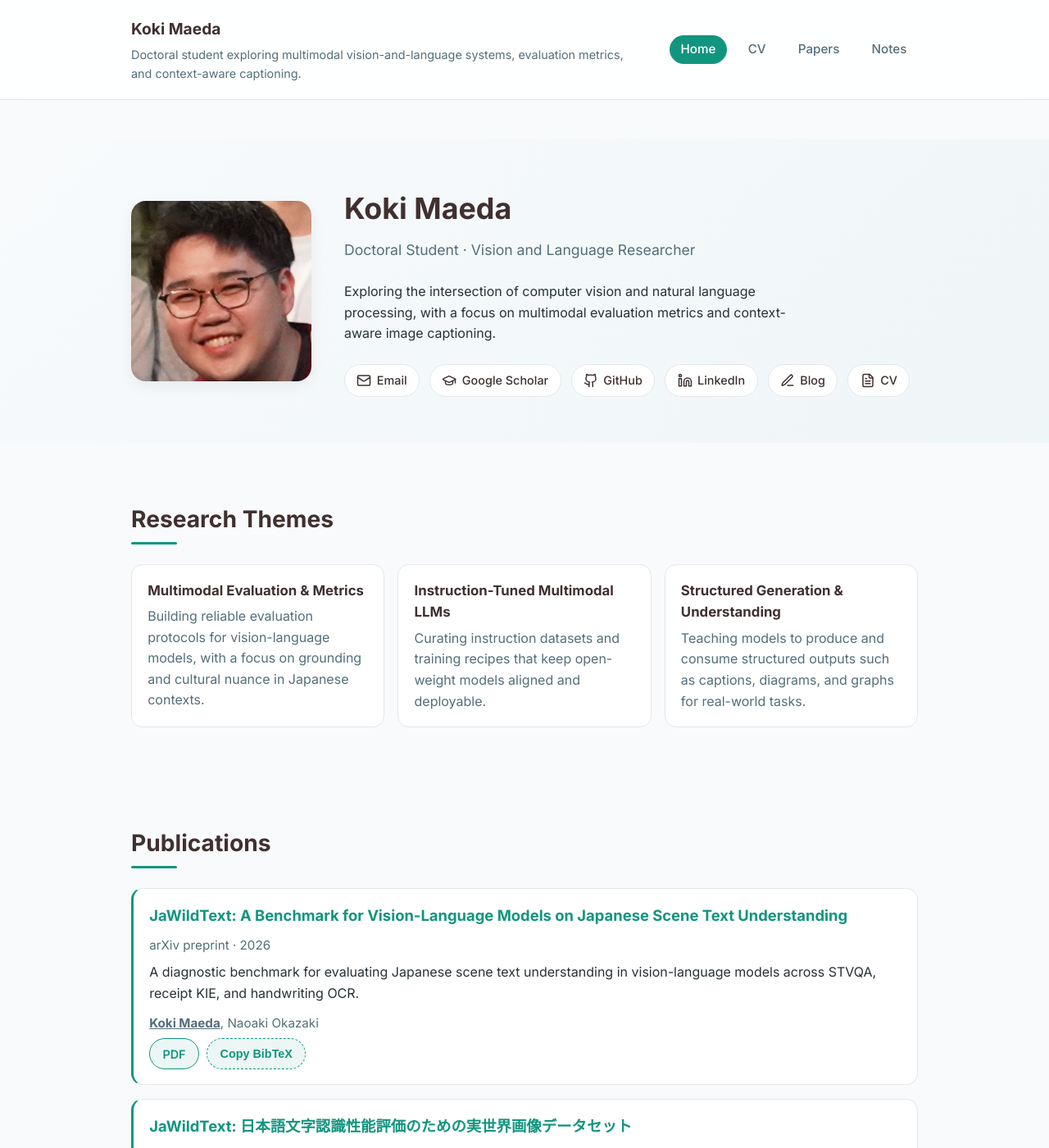
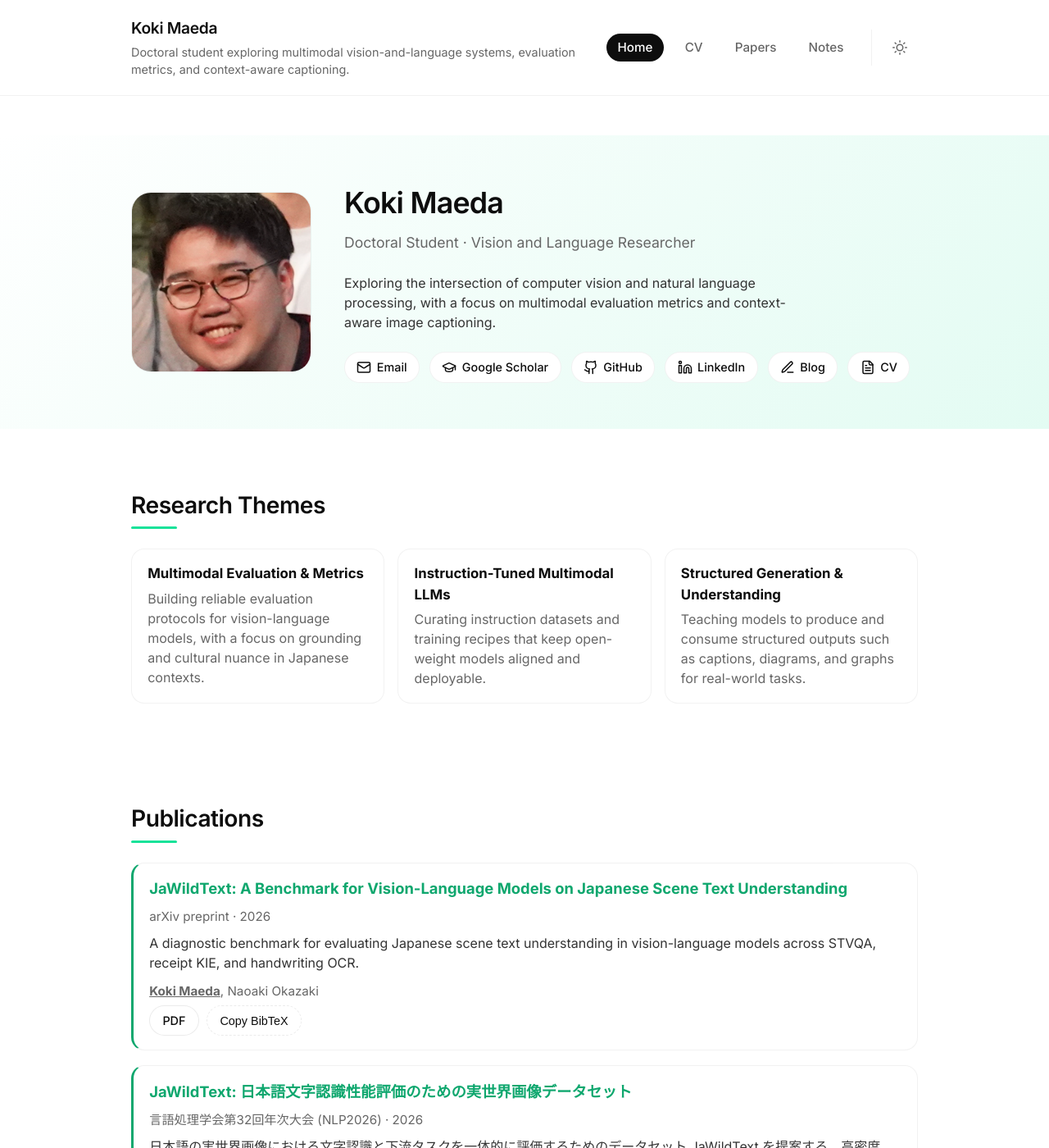
Before and after one commit to Silviase/silviase.github.io, a Jekyll site: the page built from index.md, in a window 1280 px wide and 1400 px high. Shown: the whole window at 82% size. Built offline with Jekyll 4.4.1, drawn with Linux system fonts in a browser that asks for light colours.

Commit message:
feat(design): Mintlify-based design refresh + dark mode toggle (#46)
Closes #44

- Refine light theme to Mintlify design system: pure white bg, near-black
  text, green accent (#0fa76e text / #18e299 decorative), 5% opacity
  borders, tighter heading letter-spacing, 16px/24px border-radius
- Add dark mode with [data-theme='dark'] CSS variable overrides
- Add theme toggle button (sun/moon SVG icons) in header
- Persist theme preference via localStorage with FOUC prevention
- CV page dark mode support via scoped variable overrides
- WCAG AA compliant contrast ratios in both themes

🤖 Generated with [Claude Code](https://claude.com/claude-code)

Co-authored-by: Claude <noreply@anthropic.com>

```diff
--- a/_includes/head.html
+++ b/_includes/head.html
@@ -1,5 +1,15 @@
 <meta charset="utf-8" />
 <meta name="viewport" content="width=device-width, initial-scale=1" />
+<script>
+  (function () {
+    try {
+      var t = localStorage.getItem('theme');
+    } catch (e) {
+      return;
+    }
+    if (t === 'dark') document.documentElement.setAttribute('data-theme', 'dark');
+  })();
+</script>
 <link rel="icon" href="{{ '/assets/favicon.svg' | relative_url }}" type="image/svg+xml" />
 <link rel="preconnect" href="https://fonts.googleapis.com" crossorigin />
 <link rel="preconnect" href="https://fonts.gstatic.com" crossorigin />
--- a/_includes/header.html
+++ b/_includes/header.html
@@ -13,6 +13,42 @@
       current_url and current_url != '/' and current_url contains item.url %} {% assign is_active = true %} {% endif %}
       <a href="{{ item_url }}" class="{% if is_active %}active{% endif %}">{{ item.title }}</a>
       {% endfor %}
+      <div class="site-controls">
+        <button class="theme-toggle" type="button" aria-label="Toggle dark mode">
+          <svg
+            class="icon-sun"
+            xmlns="http://www.w3.org/2000/svg"
+            viewBox="0 0 24 24"
+            fill="none"
+            stroke="currentColor"
+            stroke-width="2"
+            stroke-linecap="round"
+            stroke-linejoin="round"
+          >
+            <circle cx="12" cy="12" r="5" />
+            <line x1="12" y1="1" x2="12" y2="3" />
+            <line x1="12" y1="21" x2="12" y2="23" />
+            <line x1="4.22" y1="4.22" x2="5.64" y2="5.64" />
+            <line x1="18.36" y1="18.36" x2="19.78" y2="19.78" />
+            <line x1="1" y1="12" x2="3" y2="12" />
+            <line x1="21" y1="12" x2="23" y2="12" />
+            <line x1="4.22" y1="19.78" x2="5.64" y2="18.36" />
+            <line x1="18.36" y1="5.64" x2="19.78" y2="4.22" />
+          </svg>
+          <svg
+            class="icon-moon"
+            xmlns="http://www.w3.org/2000/svg"
+            viewBox="0 0 24 24"
+            fill="none"
+            stroke="currentColor"
+            stroke-width="2"
+            stroke-linecap="round"
+            stroke-linejoin="round"
+          >
+            <path d="M21 12.79A9 9 0 1 1 11.21 3 7 7 0 0 0 21 12.79z" />
+          </svg>
+        </button>
+      </div>
     </nav>
   </div>
 </header>
--- a/assets/css/main.css
+++ b/assets/css/main.css
@@ -1,19 +1,43 @@
 :root {
-  --primary: #403030;
-  --primary-light: rgba(64, 48, 48, 0.1);
-  --accent: #12957f;
-  --accent-light: rgba(18, 149, 127, 0.15);
-  --bg: #f8fafc;
+  --primary: #0d0d0d;
+  --primary-light: rgba(13, 13, 13, 0.06);
+  --accent: #0fa76e;
+  --accent-decorative: #18e299;
+  --accent-hover: #0c8a5a;
+  --accent-light: rgba(24, 226, 153, 0.12);
+  --bg: #ffffff;
   --surface: #ffffff;
-  --border: #e5e7eb;
-  --text: #263238;
-  --text-muted: #546e7a;
-  --shadow-sm: 0 6px 18px rgba(17, 24, 39, 0.06);
+  --border: rgba(0, 0, 0, 0.05);
+  --border-medium: rgba(0, 0, 0, 0.08);
+  --text: #333333;
+  --text-muted: #666666;
+  --shadow-sm: rgba(0, 0, 0, 0.03) 0px 2px 4px;
   --radius-sm: 8px;
-  --radius-md: 14px;
-  --radius-pill: 999px;
+  --radius-md: 16px;
+  --radius-lg: 24px;
+  --radius-pill: 9999px;
   --code-bg: #0f172a;
   --code-text: #e2e8f0;
+  --header-bg: rgba(255, 255, 255, 0.85);
+}
+
+[data-theme='dark'] {
+  --primary: #ededed;
+  --primary-light: rgba(237, 237, 237, 0.08);
+  --accent: #18e299;
+  --accent-decorative: #18e299;
+  --accent-hover: #4eedb5;
+  --accent-light: rgba(24, 226, 153, 0.12);
+  --bg: #0d0d0d;
+  --surface: #141414;
+  --border: rgba(255, 255, 255, 0.08);
+  --border-medium: rgba(255, 255, 255, 0.12);
+  --text: #d0d0d0;
+  --text-muted: #a0a0a0;
+  --shadow-sm: rgba(0, 0, 0, 0.4) 0px 2px 4px;
+  --code-bg: #141414;
+  --code-text: #e2e8f0;
+  --header-bg: rgba(13, 13, 13, 0.85);
 }
 
 *,
@@ -37,7 +61,10 @@ body {
     sans-serif;
   background: var(--bg);
   color: var(--text);
-  line-height: 1.6;
+  line-height: 1.5;
+  transition:
+    background-color 0.3s ease,
+    color 0.3s ease;
 }
 
 a {
@@ -75,10 +102,13 @@ a:focus {
   position: sticky;
   top: 0;
   z-index: 100;
-  background: rgba(255, 255, 255, 0.85);
+  background: var(--header-bg);
   backdrop-filter: blur(12px);
   -webkit-backdrop-filter: blur(12px);
   border-bottom: 1px solid var(--border);
+  transition:
+    background-color 0.3s ease,
+    border-color 0.3s ease;
 }
 
 .site-header .container {
@@ -91,7 +121,8 @@ a:focus {
 
 .site-title {
   font-size: 1.2rem;
-  font-weight: 700;
+  font-weight: 600;
+  letter-spacing: -0.3px;
   color: var(--primary);
   text-decoration: none;
 }
@@ -134,14 +165,14 @@ a:focus {
 }
 
 .site-nav a.active {
-  background: var(--accent);
-  color: white;
+  background: var(--primary);
+  color: var(--bg);
   text-decoration: none;
 }
 
 .hero {
   padding-block: 3.5rem;
-  background: linear-gradient(135deg, var(--bg) 0%, rgba(18, 149, 127, 0.04) 100%);
+  background: linear-gradient(135deg, var(--bg) 0%, var(--accent-light) 100%);
 }
 
 .hero-grid {
@@ -154,9 +185,9 @@ a:focus {
 .hero-image {
   max-width: 220px;
   aspect-ratio: 1 / 1;
-  border-radius: 18px;
+  border-radius: var(--radius-lg);
   overflow: hidden;
-  box-shadow: var(--shadow-sm);
+  border: 1px solid var(--border);
 }
 
 .hero-image img {
@@ -169,6 +200,8 @@ a:focus {
 .hero-content h1 {
   margin: 0;
   font-size: clamp(2rem, 2.8vw, 2.8rem);
+  font-weight: 600;
+  letter-spacing: -0.8px;
   color: var(--primary);
 }
 
@@ -230,6 +263,8 @@ a:focus {
 .page-section h2 {
   margin-bottom: 2rem;
   font-size: clamp(1.6rem, 2.2vw, 2rem);
+  font-weight: 600;
+  letter-spacing: -0.5px;
   color: var(--primary);
   position: relative;
 }
@@ -242,7 +277,7 @@ a:focus {
   width: 3.5rem;
   height: 3px;
   border-radius: var(--radius-pill);
-  background: var(--accent);
+  background: var(--accent-decorative);
 }
 
 .timeline {
@@ -254,8 +289,10 @@ a:focus {
   padding: 1.5rem;
   background: var(--surface);
   border-radius: var(--radius-md);
-  border: 1px solid rgba(17, 24, 39, 0.04);
-  box-shadow: var(--shadow-sm);
+  border: 1px solid var(--border);
+  transition:
+    background-color 0.3s ease,
+    border-color 0.3s ease;
 }
 
 .timeline-years {
@@ -384,16 +421,17 @@ a:focus {
   gap: 0.35rem;
   padding: 0.4rem 0.95rem;
   font-size: 0.9rem;
-  font-weight: 600;
+  font-weight: 500;
   border-radius: var(--radius-pill);
-  border: 1px solid var(--accent);
-  color: var(--accent);
-  background: rgba(18, 149, 127, 0.08);
+  border: 1px solid var(--border-medium);
+  color: var(--primary);
+  background: var(--surface);
   cursor: pointer;
   transition:
     transform 0.2s ease,
     box-shadow 0.2s ease,
-    background 0.2s ease;
+    background 0.2s ease,
+    border-color 0.2s ease;
 }
 
 .button[disabled],
@@ -410,10 +448,10 @@ a:focus {
 .button:hover,
 .button:focus {
   transform: translateY(-1px);
-  box-shadow: var(--shadow-sm);
+  border-color: var(--accent);
   text-decoration: none;
-  background: var(--accent);
-  color: white;
+  background: var(--accent-light);
+  color: var(--accent-hover);
 }
 
 .copy-bibtex {
@@ -426,13 +464,15 @@ a:focus {
 
 .button.ghost {
   background: transparent;
-  color: var(--accent);
+  border-color: var(--border-medium);
+  color: var(--primary);
 }
 
 .button.ghost:hover,
 .button.ghost:focus {
-  background: var(--accent);
-  color: #fff;
+  border-color: var(--accent);
+  background: var(--accent-light);
+  color: var(--accent-hover);
 }
 
 .awards .badge-list {
@@ -462,9 +502,11 @@ a:focus {
 .skill-group {
   background: var(--surface);
   border-radius: var(--radius-md);
-  border: 1px solid rgba(17, 24, 39, 0.05);
+  border: 1px solid var(--border);
   padding: 1.5rem;
-  box-shadow: var(--shadow-sm);
+  transition:
+    background-color 0.3s ease,
+    border-color 0.3s ease;
 }
 
 .skill-group h3 {
@@ -609,8 +651,10 @@ a:focus {
   padding: 1.5rem;
   background: var(--surface);
   border-radius: var(--radius-md);
-  border: 1px solid rgba(17, 24, 39, 0.05);
-  box-shadow: var(--shadow-sm);
+  border: 1px solid var(--border);
+  transition:
+    background-color 0.3s ease,
+    border-color 0.3s ease;
 }
 
 .post-card.compact {
@@ -649,15 +693,19 @@ a:focus {
 .paper-detail {
   background: var(--surface);
   border-radius: var(--radius-md);
-  border: 1px solid rgba(17, 24, 39, 0.05);
+  border: 1px solid var(--border);
   padding: min(5vw, 3rem);
-  box-shadow: var(--shadow-sm);
+  transition:
+    background-color 0.3s ease,
+    border-color 0.3s ease;
 }
 
 .post-detail .post-title,
 .paper-detail .paper-title {
   margin-top: 0;
   font-size: clamp(1.8rem, 2.6vw, 2.4rem);
+  font-weight: 600;
+  letter-spacing: -0.6px;
   color: var(--primary);
 }
 
@@ -728,10 +776,61 @@ a:focus {
   text-align: center;
   color: var(--text-muted);
   font-size: 0.9rem;
+  transition:
+    background-color 0.3s ease,
+    border-color 0.3s ease;
 }
 
 .site-footer p {
   margin: 0;
+}
+
+.site-controls {
+  display: flex;
+  align-items: center;
+  gap: 0.25rem;
+  margin-left: 0.5rem;
+  padding-left: 0.75rem;
+  border-left: 1px solid var(--border);
+}
+
+.theme-toggle {
+  display: inline-flex;
+  align-items: center;
+  justify-content: center;
+  width: 44px;
+  height: 44px;
+  padding: 0;
+  border: none;
+  border-radius: var(--radius-sm);
+  background: transparent;
+  color: var(--text-muted);
+  cursor: pointer;
+  transition:
+    background 0.2s ease,
+    color 0.2s ease;
+}
+
+.theme-toggle:hover {
+  background: var(--primary-light);
+  color: var(--primary);
+}
+
+.theme-toggle svg {
+  width: 18px;
+  height: 18px;
+}
+
+.theme-toggle .icon-moon {
+  display: none;
+}
+
+[data-theme='dark'] .theme-toggle .icon-sun {
+  display: none;
+}
+
+[data-theme='dark'] .theme-toggle .icon-moon {
+  display: block;
 }
 
 @media (max-width: 820px) {
--- a/assets/js/site.js
+++ b/assets/js/site.js
@@ -1,5 +1,6 @@
 document.addEventListener('DOMContentLoaded', () => {
   wireCopyButtons();
+  wireThemeToggle();
 });
 
 function wireCopyButtons() {
@@ -23,6 +24,29 @@ function wireCopyButtons() {
   });
 }
 
+function wireThemeToggle() {
+  const toggle = document.querySelector('.theme-toggle');
+  if (!toggle) return;
+
+  var isDark = document.documentElement.getAttribute('data-theme') === 'dark';
+  toggle.setAttribute('aria-label', isDark ? 'Switch to light mode' : 'Switch to dark mode');
+
+  toggle.addEventListener('click', () => {
+    isDark = document.documentElement.getAttribute('data-theme') === 'dark';
+    if (isDark) {
+      document.documentElement.removeAttribute('data-theme');
+    } else {
+      document.documentElement.setAttribute('data-theme', 'dark');
+    }
+    try {
+      localStorage.setItem('theme', isDark ? 'light' : 'dark');
+    } catch (e) {
+      /* private browsing */
+    }
+    toggle.setAttribute('aria-label', isDark ? 'Switch to dark mode' : 'Switch to light mode');
+  });
+}
+
 function showCopyFeedback(button, message, duration) {
   const original = button.dataset.originalLabel || button.textContent;
   if (!button.dataset.originalLabel) {
```
Also changed, not shown: assets/css/cv.css (+24 -0 lines).
